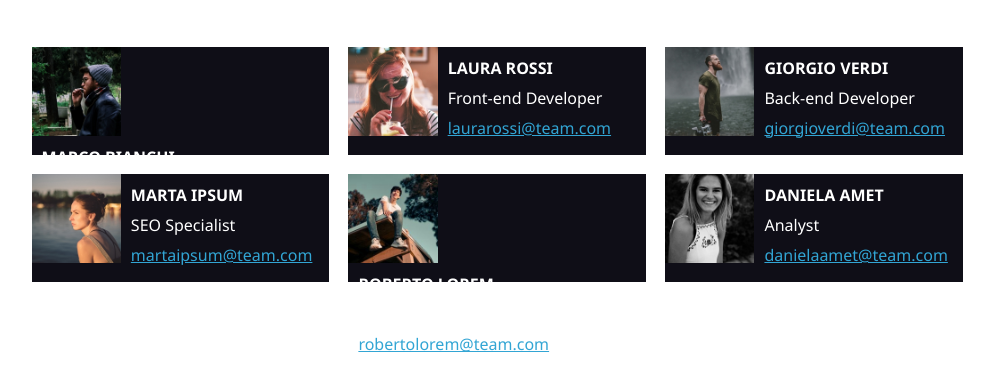
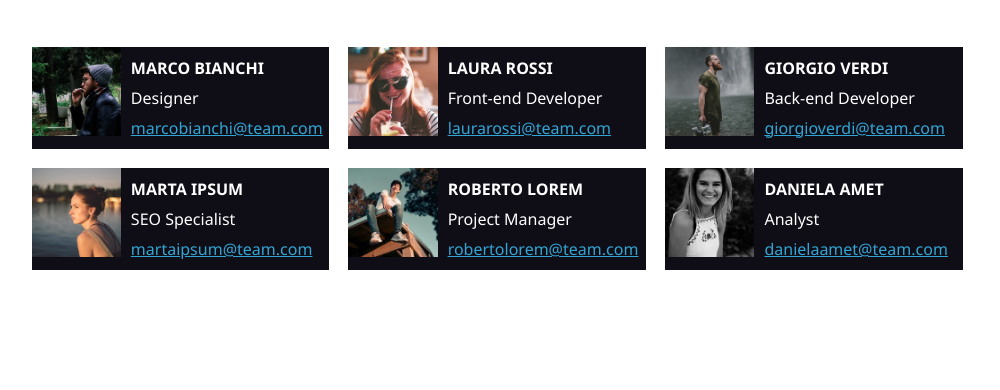
Before and after one commit to CuonoMaione/html-css-float-cards, a plain HTML site: page index.html in a window 1280 px wide. Shown: the part 146-536 px from the top of the page, without its empty margins (138-1138 px from the left). Drawn offline with Linux system fonts and the light colour scheme.

Commit message:
fix (add float-left remove inline-block)

```diff
--- a/css/style.css
+++ b/css/style.css
@@ -39,7 +39,6 @@ div{
 background-color: #0F0E17;
 width: 31%;
 margin: 1%;
-height: 108px;
 }
 
 img{
@@ -47,7 +46,7 @@ img{
 }
 
 .credits{
-    display: inline-block;
+    width:70%;
     padding: 10px;
     font-family:'Segoe UI', Tahoma, Geneva, Verdana, sans-serif;
 }
--- a/index.html
+++ b/index.html
@@ -21,7 +21,7 @@
         <div class="float-left clearfix">
 
             <img class="float-left" src="img/male1.png" alt="">
-            <section class="credits">
+            <section class="credits float-left">
 
                 <h2>MARCO BIANCHI</h2>
 
@@ -35,7 +35,7 @@
 
         <div class="float-left clearfix">
             <img class="float-left" src="img/female1.png" alt="">
-            <section class="credits">
+            <section class="credits float-left">
 
                 <h2>LAURA ROSSI</h2>
 
@@ -48,7 +48,7 @@
 
         <div class="float-left clearfix">
             <img class="float-left" src="img/male2.png" alt="">
-            <section class="credits">
+            <section class="credits float-left">
 
                 <h2>GIORGIO VERDI</h2>
 
@@ -61,7 +61,7 @@
 
         <div class="float-left clearfix">
             <img class="float-left" src="img/female2.png" alt="">
-            <section class="credits">
+            <section class="credits float-left">
 
                 <h2>MARTA IPSUM</h2>
 
@@ -74,7 +74,7 @@
 
         <div class="float-left clearfix">
             <img class="float-left" src="img/male3.png" alt="">
-            <section class="credits">
+            <section class="credits float-left">
 
                 <h2>ROBERTO LOREM</h2>
 
@@ -88,7 +88,7 @@
         <div class="float-left clearfix">
             <img class="float-left" src="img/female3.png" alt="">
 
-            <section class="credits">
+            <section class="credits float-left">
 
                 <h2>DANIELA AMET</h2>
 
```
